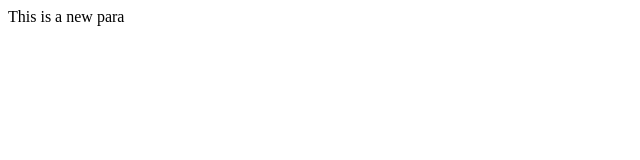
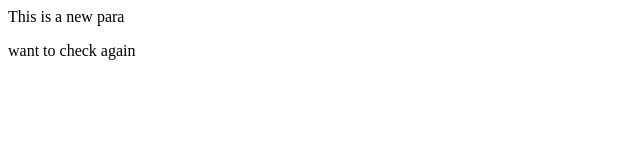
Before and after one commit to kainatstephen123/project-demo, a plain HTML site: page index.html in a window 1280 px wide. Shown: the whole page, without its empty margins (0-640 px from the left). Drawn offline with Linux system fonts and the light colour scheme.

Commit message:
index.html

```diff
--- a/index.html
+++ b/index.html
@@ -1 +1,2 @@
 <p>This is a new para</p>
+<p>want to check again</p>
```
